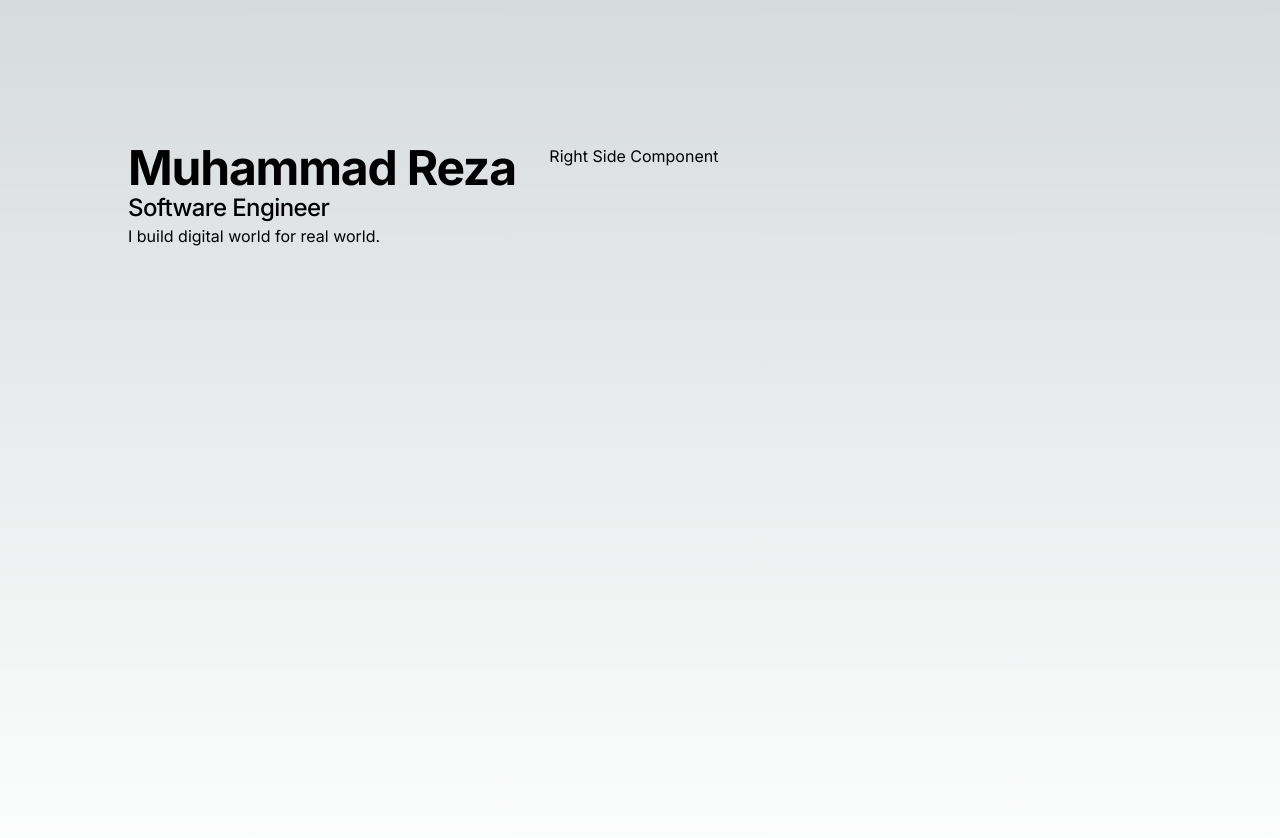
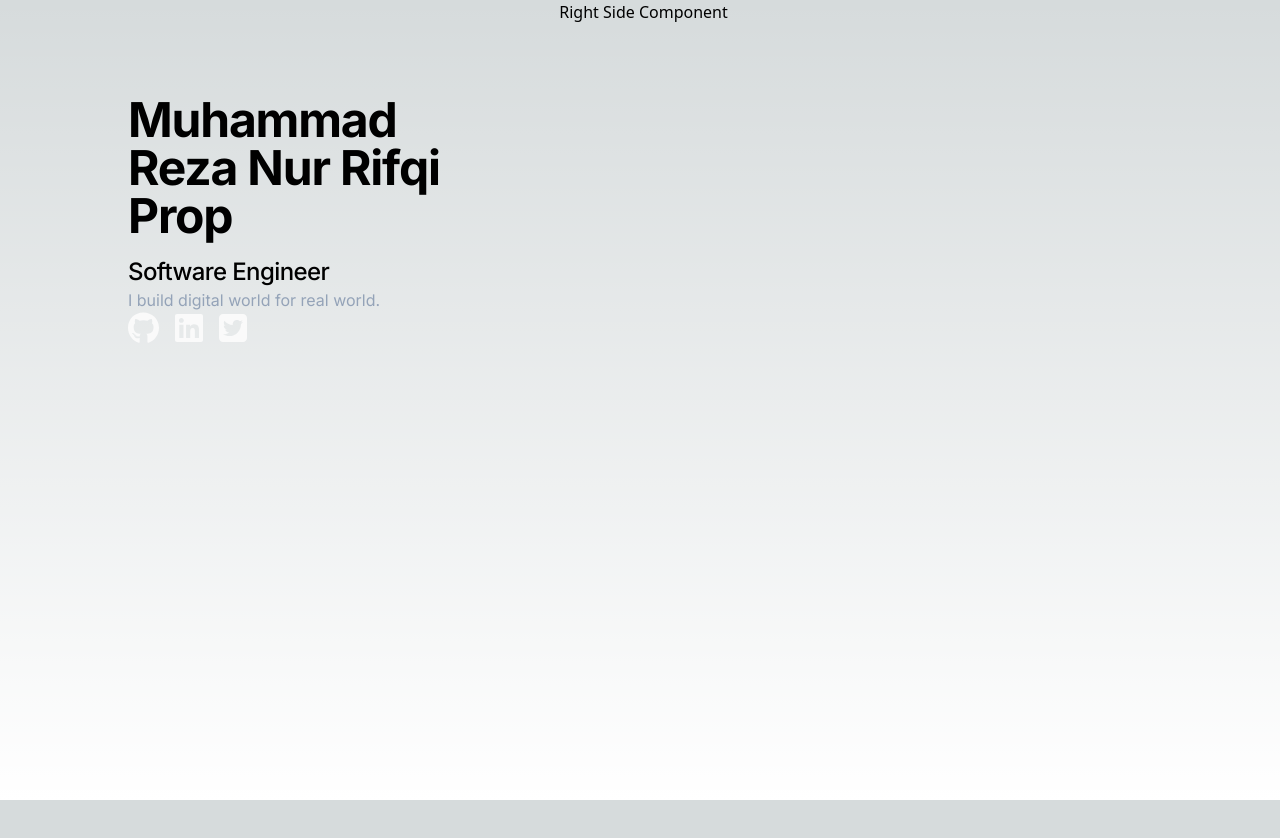
Before and after one commit to alrifqi/alrifqi-web, a Next.js app: page / in a window 1280 px wide. Shown: the top 838 px of the page. After the commit the page ends 800 px from the top, so only its background shows below. Built offline with nearby package versions, Linux system fonts and the light colour scheme.

Commit message:
feat: update components

```diff
--- a/src/app/layout.tsx
+++ b/src/app/layout.tsx
@@ -18,7 +18,7 @@ export default function RootLayout({
     <html lang="en">
       <head>
         <link rel="preconnect" href="https://fonts.googleapis.com" />
-        <link rel="preconnect" href="https://fonts.gstatic.com" crossOrigin />
+        <link rel="preconnect" href="https://fonts.gstatic.com" />
         <link href="https://fonts.googleapis.com/css2?family=Inter:wght@200;300;600&display=swap" rel="stylesheet" />
       </head>
       <body className={inter.className}>{children}</body>
--- a/src/app/page.tsx
+++ b/src/app/page.tsx
@@ -4,9 +4,11 @@ import RightSideComponent from '@/components/RightSide'
 
 export default function Home() {
   return (
-    <main className="flex min-h-screen flex-row lg:px-24 md:px-12 lg:py-24 md:my-12 mx-auto">
-      <LeftSideComponent />
-      <RightSideComponent />
+    <main className="mx-auto min-h-screen max-w-screen-xl px-6 py-12 font-sans md:px-12 md:py-20 lg:px-24 lg:py-0">
+      <div className="lg:flex lg:justify-between lg:gap-4">
+        <LeftSideComponent name='Muhammad Reza Nur Rifqi Prop'/>
+        <RightSideComponent />
+      </div>
     </main>
   )
 }
--- a/src/components/LeftSide.tsx
+++ b/src/components/LeftSide.tsx
@@ -1,14 +1,47 @@
-export default function LeftSideComponent() {
+'use client';
+import Link from "next/link";
+
+interface LeftSideProp {
+    name?: string;
+}
+
+export default function LeftSideComponent(prop: LeftSideProp) {
+    const handleClickName = () => {
+        console.log(prop.name)
+    }
+
     return (
-        <div className="w-5/12 flex flex-col items-left px-8 font-inter">
-            <div className="text-5xl font-bold tracking-tight">
-                Muhammad Reza
+        <div className="w-5/12 flex flex-col items-left justify-between px-8 lg:py-24 font-inter lg:max-h-screen">
+            <div className="flex flex-col">
+                <div className="text-5xl font-bold tracking-tight" onClick={handleClickName}>
+                    {
+                        prop.name ? <span>{ prop.name }</span> : <span>Muhammad Reza Nur</span>
+                    }
+                </div>
+                <div className="text-2xl font-medium tracking-tight mt-4">
+                    Software Engineer
+                </div>
+                <div className="text-slate-400">
+                    I build digital world for real world.
+                </div>
             </div>
-            <div className="text-2xl font-medium tracking-tight">
-                Software Engineer
-            </div>
-            <div className="">
-                I build digital world for real world.
+
+            <div className="flex flex-row items-left gap-4">
+                <Link href="https://github.com/alrifqi" target="_blank">
+                    <svg xmlns="http://www.w3.org/2000/svg" height="2em" viewBox="0 0 496 512" style={{fill: "#fafafa"}}>
+                        <path d="M165.9 397.4c0 2-2.3 3.6-5.2 3.6-3.3.3-5.6-1.3-5.6-3.6 0-2 2.3-3.6 5.2-3.6 3-.3 5.6 1.3 5.6 3.6zm-31.1-4.5c-.7 2 1.3 4.3 4.3 4.9 2.6 1 5.6 0 6.2-2s-1.3-4.3-4.3-5.2c-2.6-.7-5.5.3-6.2 2.3zm44.2-1.7c-2.9.7-4.9 2.6-4.6 4.9.3 2 2.9 3.3 5.9 2.6 2.9-.7 4.9-2.6 4.6-4.6-.3-1.9-3-3.2-5.9-2.9zM244.8 8C106.1 8 0 113.3 0 252c0 110.9 69.8 205.8 169.5 239.2 12.8 2.3 17.3-5.6 17.3-12.1 0-6.2-.3-40.4-.3-61.4 0 0-70 15-84.7-29.8 0 0-11.4-29.1-27.8-36.6 0 0-22.9-15.7 1.6-15.4 0 0 24.9 2 38.6 25.8 21.9 38.6 58.6 27.5 72.9 20.9 2.3-16 8.8-27.1 16-33.7-55.9-6.2-112.3-14.3-112.3-110.5 0-27.5 7.6-41.3 23.6-58.9-2.6-6.5-11.1-33.3 2.6-67.9 20.9-6.5 69 27 69 27 20-5.6 41.5-8.5 62.8-8.5s42.8 2.9 62.8 8.5c0 0 48.1-33.6 69-27 13.7 34.7 5.2 61.4 2.6 67.9 16 17.7 25.8 31.5 25.8 58.9 0 96.5-58.9 104.2-114.8 110.5 9.2 7.9 17 22.9 17 46.4 0 33.7-.3 75.4-.3 83.6 0 6.5 4.6 14.4 17.3 12.1C428.2 457.8 496 362.9 496 252 496 113.3 383.5 8 244.8 8zM97.2 352.9c-1.3 1-1 3.3.7 5.2 1.6 1.6 3.9 2.3 5.2 1 1.3-1 1-3.3-.7-5.2-1.6-1.6-3.9-2.3-5.2-1zm-10.8-8.1c-.7 1.3.3 2.9 2.3 3.9 1.6 1 3.6.7 4.3-.7.7-1.3-.3-2.9-2.3-3.9-2-.6-3.6-.3-4.3.7zm32.4 35.6c-1.6 1.3-1 4.3 1.3 6.2 2.3 2.3 5.2 2.6 6.5 1 1.3-1.3.7-4.3-1.3-6.2-2.2-2.3-5.2-2.6-6.5-1zm-11.4-14.7c-1.6 1-1.6 3.6 0 5.9 1.6 2.3 4.3 3.3 5.6 2.3 1.6-1.3 1.6-3.9 0-6.2-1.4-2.3-4-3.3-5.6-2z"/>
+                    </svg>
+                </Link>
+                <Link href="https://www.linkedin.com/in/alrifqi" target="_blank">
+                    <svg xmlns="http://www.w3.org/2000/svg" height="2em" viewBox="0 0 448 512" style={{ fill: "#fafafa"}}>
+                        <path d="M416 32H31.9C14.3 32 0 46.5 0 64.3v383.4C0 465.5 14.3 480 31.9 480H416c17.6 0 32-14.5 32-32.3V64.3c0-17.8-14.4-32.3-32-32.3zM135.4 416H69V202.2h66.5V416zm-33.2-243c-21.3 0-38.5-17.3-38.5-38.5S80.9 96 102.2 96c21.2 0 38.5 17.3 38.5 38.5 0 21.3-17.2 38.5-38.5 38.5zm282.1 243h-66.4V312c0-24.8-.5-56.7-34.5-56.7-34.6 0-39.9 27-39.9 54.9V416h-66.4V202.2h63.7v29.2h.9c8.9-16.8 30.6-34.5 62.9-34.5 67.2 0 79.7 44.3 79.7 101.9V416z"/>
+                    </svg>
+                </Link>
+                <Link href="https//twitter.com/alrifqi88" target="_blank">
+                    <svg xmlns="http://www.w3.org/2000/svg" height="2em" viewBox="0 0 448 512" style={{ fill: "#fafafa"}}>
+                        <path d="M64 32C28.7 32 0 60.7 0 96V416c0 35.3 28.7 64 64 64H384c35.3 0 64-28.7 64-64V96c0-35.3-28.7-64-64-64H64zM351.3 199.3v0c0 86.7-66 186.6-186.6 186.6c-37.2 0-71.7-10.8-100.7-29.4c5.3 .6 10.4 .8 15.8 .8c30.7 0 58.9-10.4 81.4-28c-28.8-.6-53-19.5-61.3-45.5c10.1 1.5 19.2 1.5 29.6-1.2c-30-6.1-52.5-32.5-52.5-64.4v-.8c8.7 4.9 18.9 7.9 29.6 8.3c-9-6-16.4-14.1-21.5-23.6s-7.8-20.2-7.7-31c0-12.2 3.2-23.4 8.9-33.1c32.3 39.8 80.8 65.8 135.2 68.6c-9.3-44.5 24-80.6 64-80.6c18.9 0 35.9 7.9 47.9 20.7c14.8-2.8 29-8.3 41.6-15.8c-4.9 15.2-15.2 28-28.8 36.1c13.2-1.4 26-5.1 37.8-10.2c-8.9 13.1-20.1 24.7-32.9 34c.2 2.8 .2 5.7 .2 8.5z"/>
+                    </svg>
+                </Link>
             </div>
         </div>
     )
```
